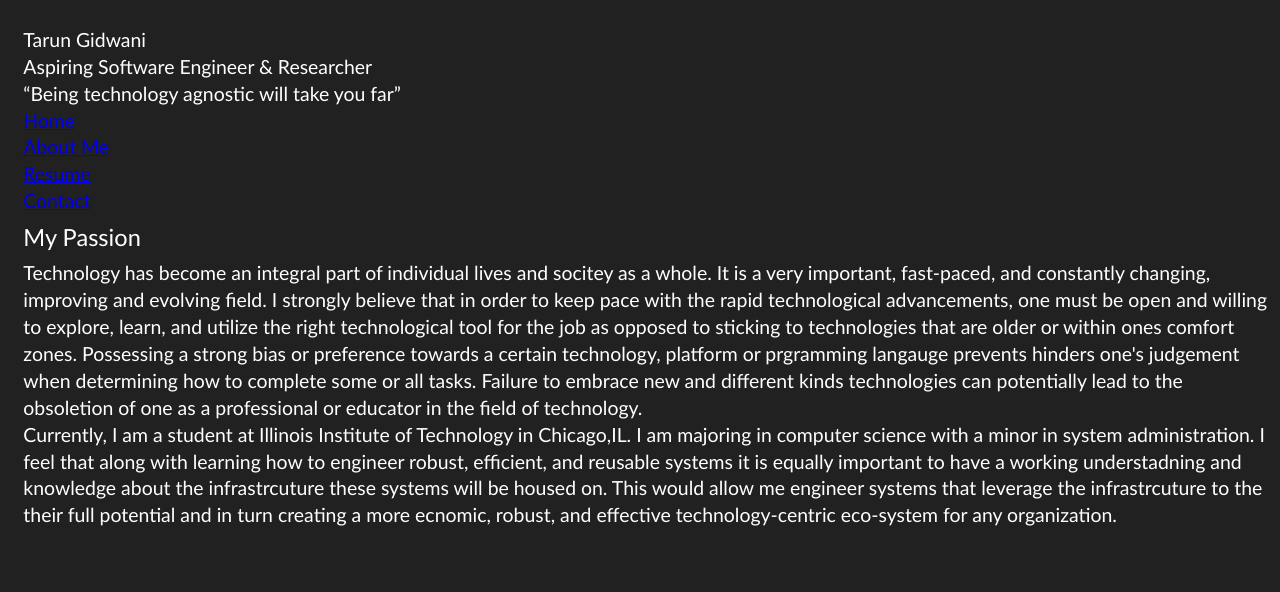
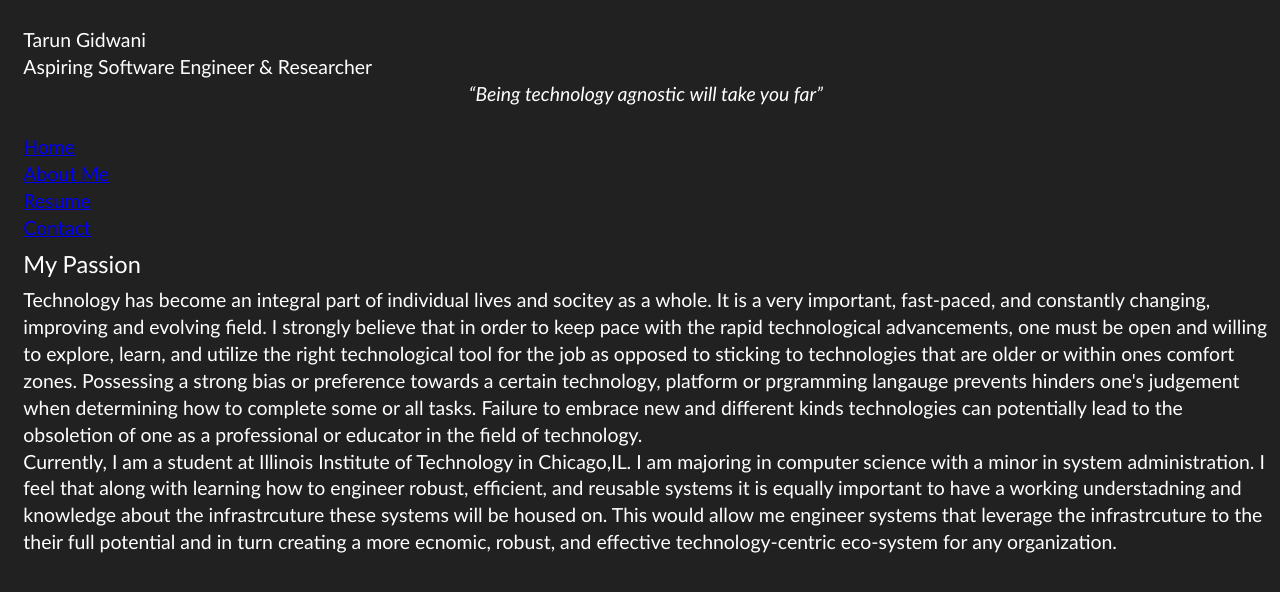
Before and after one commit to tarungidwani/COM_327_Project_3, a plain HTML site: page index.html in a window 1280 px wide. Drawn offline with Linux system fonts and the light colour scheme.

Commit message:
Added css styling for q

```diff
--- a/assests/css/screen.css
+++ b/assests/css/screen.css
@@ -28,3 +28,9 @@ h3 {
   font-size: 1.215em; /* 23.61px/19.436px */
   line-height: 1.913em; /* 45.159px/23.61px */
 }
+q {
+  display: block;
+  text-align: center;
+  font-style: italic;
+  padding-bottom: 1.383em; /* 32.653px/23.61px */
+}
```
